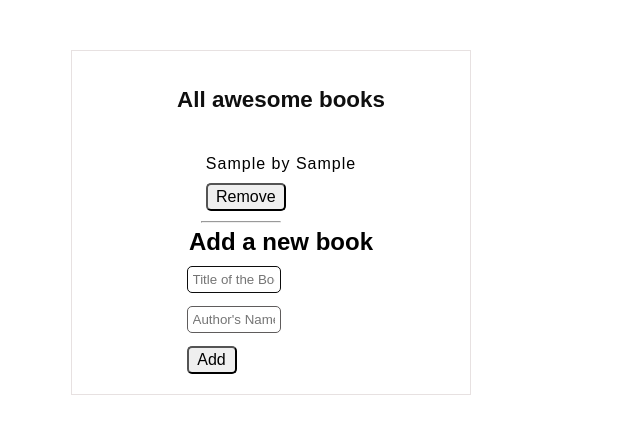
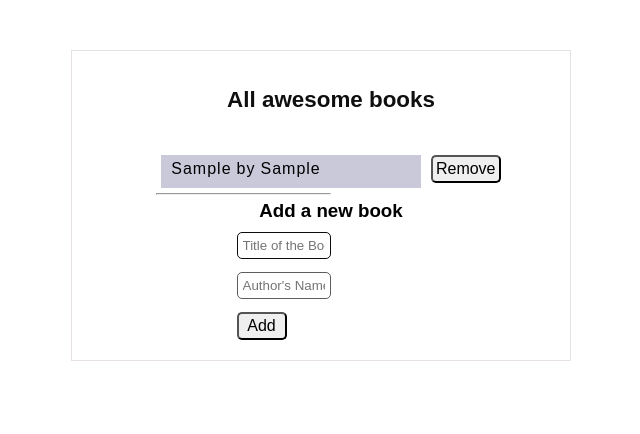
Before and after one commit to mutesihope/Awesome-Books-List, a website: page index.html in a window 1280 px wide. Both pictures are taken after typing "Sample", "Sample" into the empty fields and a click on the button "Add". Shown: the whole page, without its empty margins (179-819 px from the left). Drawn offline with Linux system fonts and the light colour scheme.

Commit message:
Added some CSS to the app

```diff
--- a/index.html
+++ b/index.html
@@ -25,7 +25,7 @@
         <button class="button-remove">Remove</button>
         </div> -->
         <!-- <hr class="hr-line"> -->
-        <h2 class="new-book2">Add a new book</h2>
+        <h3 class="new-book2">Add a new book</h3>
         <form class="form">
             <input type="text" id="title" placeholder="Title of the Book" required><br><br>
             <input type="text" id="author" placeholder="Author's Name" required><br><br>
--- a/style.css
+++ b/style.css
@@ -12,7 +12,7 @@
 }
 
 .container {
-  width: 400px;
+  width: 500px;
   justify-items: center;
   text-align: center;
 
@@ -37,8 +37,23 @@ h1 {
   padding: 5px;
   letter-spacing: 1px;
   display: flex;
-  flex-direction: column;
+  justify-content: space-between;
+  /* flex-direction: column; */
   gap: 10px;
+}
+
+.Booklist li {
+  display: flex;
+  flex-direction: row;
+  justify-content: space-between;
+  width: 100%;
+  background-color: rgb(201, 201, 218);
+  padding: 5px 100px 0px 10px;
+}
+
+.Booklist li {
+  background-color: rgb(201, 201, 218);
+
 }
 
 .button-submit {
```
